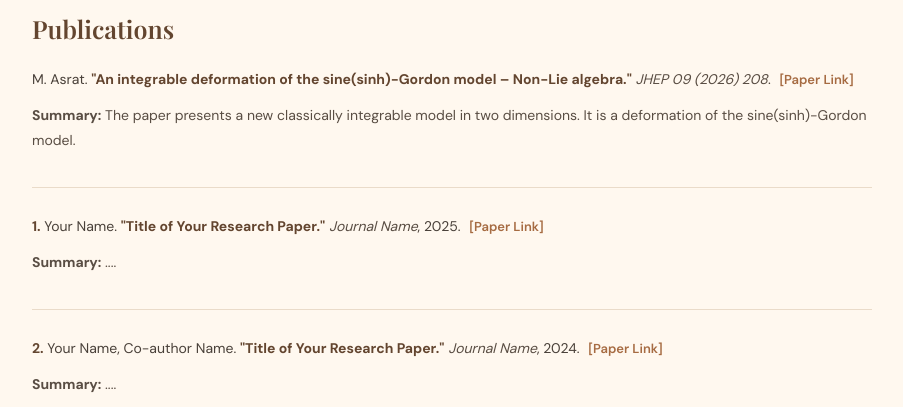
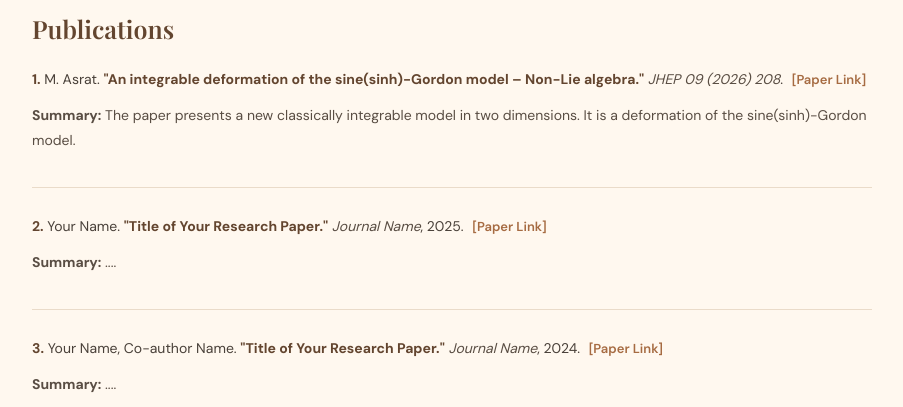
Before and after one commit to ftithe/ftithe.github.io, a plain HTML site: page index.html in a window 1280 px wide. Shown: the part 516-923 px from the top of the page, without its empty margins (188-1091 px from the left). Drawn offline with nearby package versions, Linux system fonts and the light colour scheme.

Commit message:
Update index.html

```diff
--- a/index.html
+++ b/index.html
@@ -225,6 +225,7 @@ I am a theoretical physicist. ...
 <div class="publication">
 
 <p class="publication-info">
+<strong>1.</strong>
 M. Asrat.
 <strong>"An integrable deformation of the sine(sinh)-Gordon model – Non-Lie algebra."</strong>
 <em>JHEP 09 (2026) 208</em>.
@@ -248,7 +249,7 @@ The paper presents a new classically integrable model in two dimensions. It is a
 <div class="publication">
 
 <p class="publication-info">
-<strong>1.</strong>
+<strong>2.</strong>
 Your Name.
 <strong>"Title of Your Research Paper."</strong>
 <em>Journal Name</em>, 2025.
@@ -272,7 +273,7 @@ target="_blank" rel="noopener noreferrer">
 <div class="publication">
 
 <p class="publication-info">
-<strong>2.</strong>
+<strong>3.</strong>
 Your Name, Co-author Name.
 <strong>"Title of Your Research Paper."</strong>
 <em>Journal Name</em>, 2024.
```
